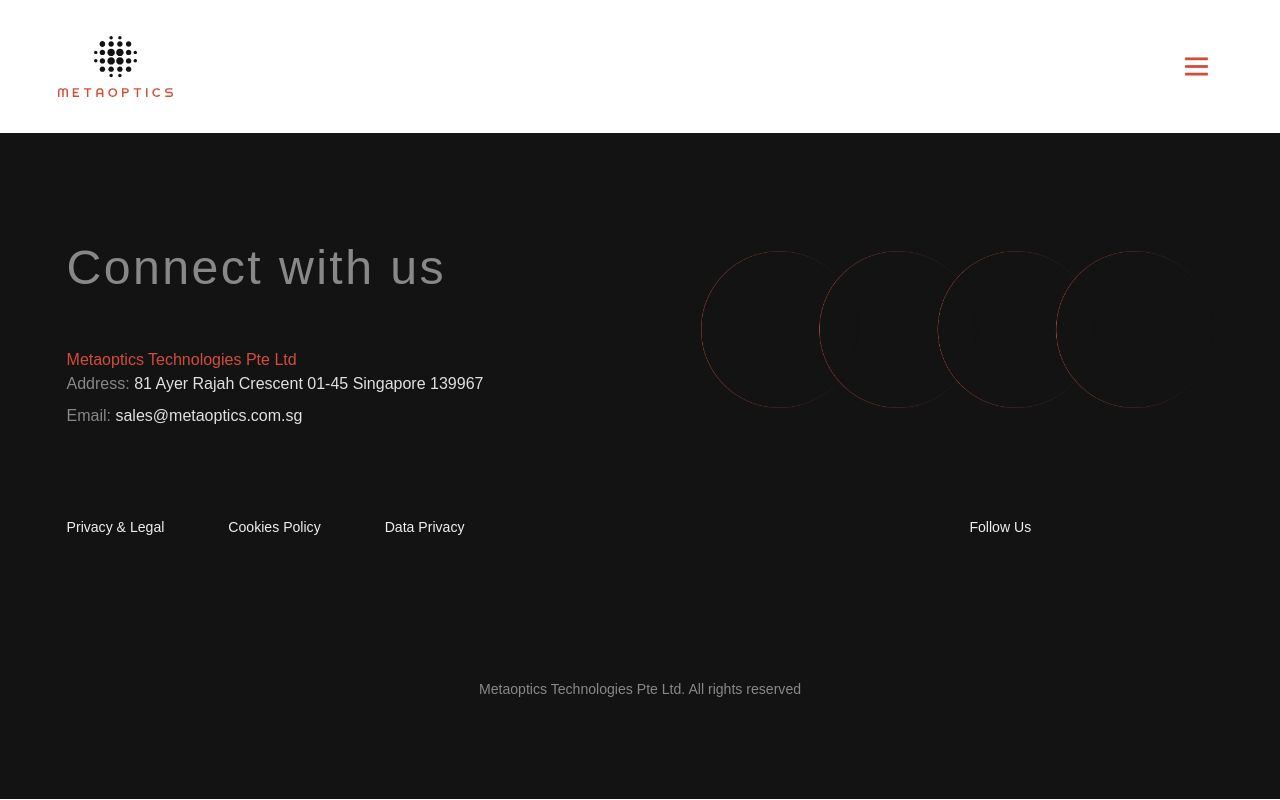
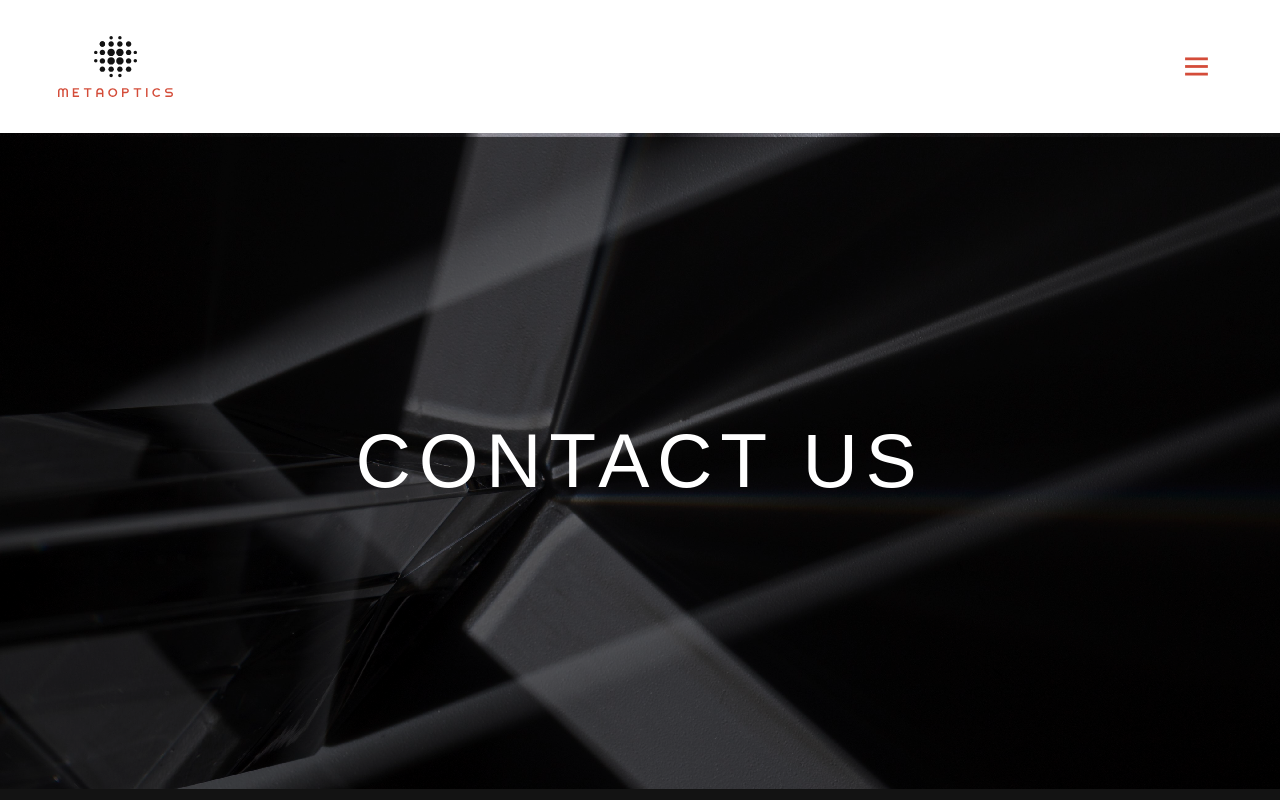
Before and after one commit to tdcreatives/Metaoptic-FE, a Next.js app: page /contact-us in a window 1280 px wide. Shown: the top 800 px of the page. Built offline with nearby package versions, Linux system fonts and the light colour scheme; a web font is replaced by a local one.

Commit message:
contact us banner

```diff
--- a/src/app/contact-us/page.js
+++ b/src/app/contact-us/page.js
@@ -1,10 +1,12 @@
 import Header from '@/app/layouts/main/header';
+import ContactBanner from '../layouts/contact-us/banner';
 import Footer from '@/app/layouts/main/footer';
 
 const ContactUs = () => {
     return (
         <>
             <Header />
+            <ContactBanner />
             <Footer />
         </>
     );
--- /dev/null
+++ b/src/app/layouts/contact-us/banner/index.js
@@ -0,0 +1,11 @@
+const ContactBanner = () => {
+    return (
+        <div className='flex items-center justify-center bg-contact-us  xl:h-[82vh] h-[300px]'>
+            <p className='text-[#fff] tracking-widest uppercase text-center futura-book xl:text-[6vw] xl:leading-[6vw] leading-[40px] text-[32px]'>
+                Contact us
+            </p>
+        </div>
+    );
+};
+
+export default ContactBanner;
--- a/tailwind.config.js
+++ b/tailwind.config.js
@@ -9,6 +9,7 @@
         extend: {
             backgroundImage: {
                 'what-we-do': "url('/what-we-do.png')",
+                'contact-us': "url('/contact-banner.png')",
             },
         },
     },
```
Also changed, not shown: public/contact-banner.png (added).
